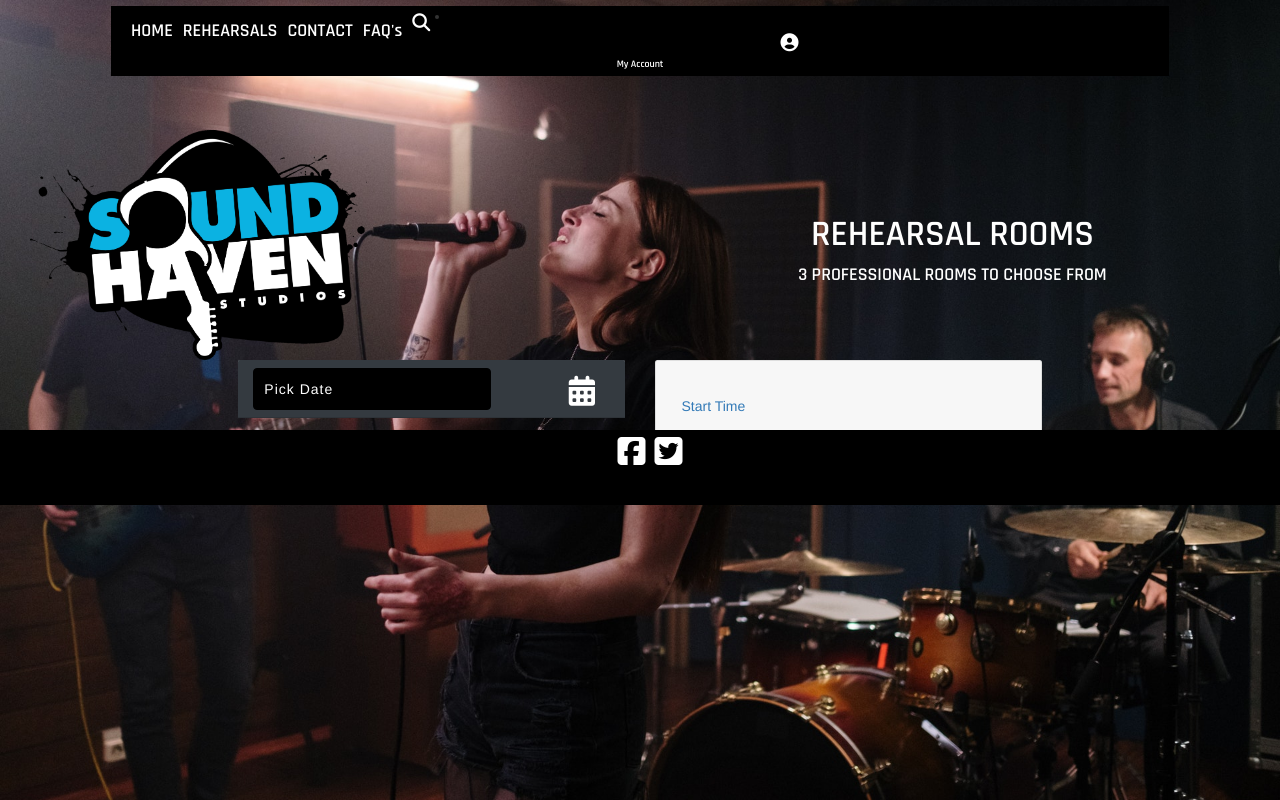
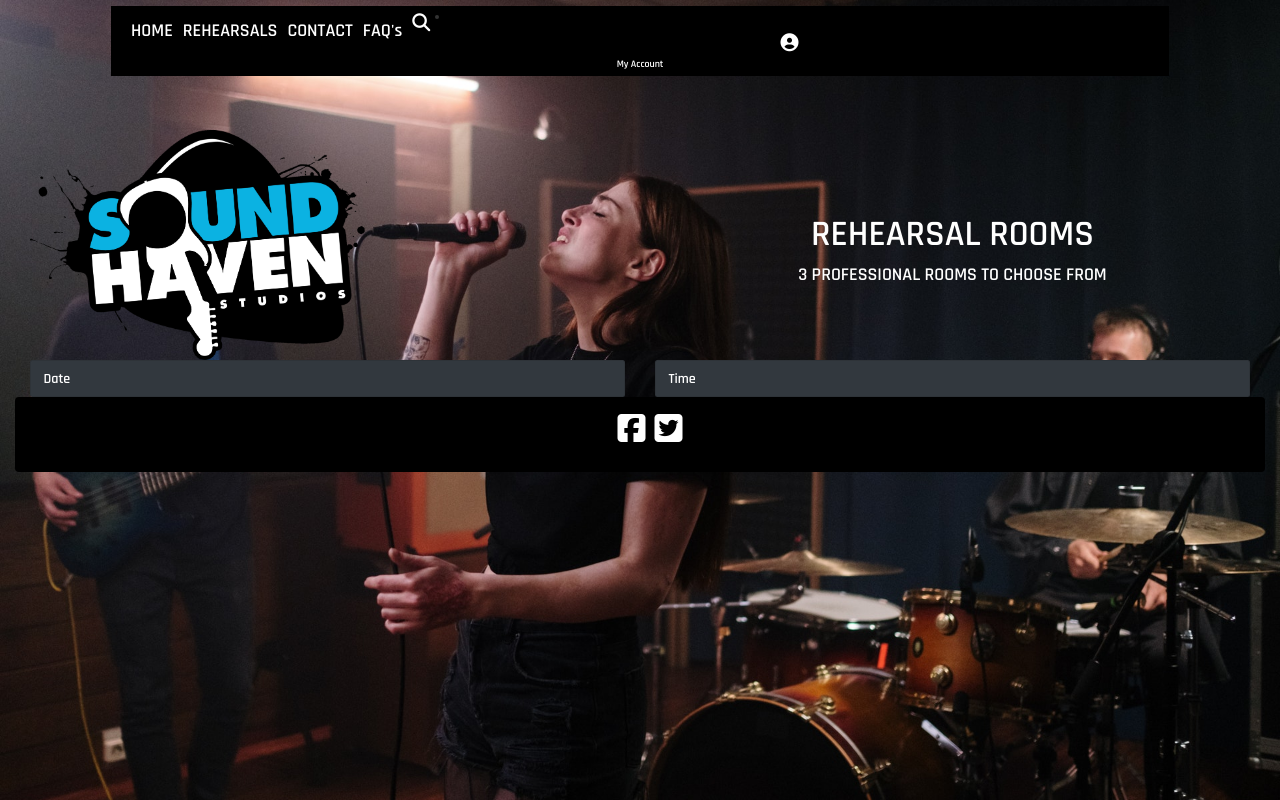
Before and after one commit to DPHamdev/MP-4, a Django app: page /booking/ in a window 1280 px wide. Run offline with Django 3.2, Linux system fonts and the light colour scheme; some libraries are stand-ins or nearby versions.

Commit message:
Added formatting to booking page, including accordion classes allowing users to select a data for their booking, as well as their start times and durations. Footer adjusted to continually stay at the bottom of the page.

```diff
--- a/booking/templates/booking.html
+++ b/booking/templates/booking.html
@@ -10,5 +10,3 @@
 
 
 {% endblock %}
-
-<script src="{% static 'assets/js/searchFunction.js' %}"></script>
--- a/booking/templates/includes/search.html
+++ b/booking/templates/includes/search.html
@@ -7,90 +7,136 @@
 <script src="https://cdnjs.cloudflare.com/ajax/libs/twitter-bootstrap/4.4.1/js/bootstrap.js"></script>
 
 
-
 <div class="container-fluid px-0 px-sm-4 mx-auto">
     <div class="row justify-content-center mx-0">
-        <div class="col-4">
-            <div class="card border-0">
-                <form autocomplete="off">
-                    <div class="card-header bg-dark">
-                        <div class="mx-0 mb-0 row justify-content-sm-center px-1">
-                            <input type="text" id="dp1" class="col-8 datepicker" placeholder="Pick Date" name="date" readonly>
-                                <span class="col-4 text-right fa fa-calendar"></span>
+        <div class="accordion col-sm-6" id="dateAccordion">
+            <div class="card justify-content-center bg-dark">
+                <div class="card-header" id="dateHeading" type="button" data-toggle="collapse" data-target="#dateCollapse" aria-expanded="false" aria-controls="dateCollapse">
+                    <div class="raj-wt text-left">
+                        Date
+                    </div>
+                </div>
+                <div id="dateCollapse" class="collapse" aria-labelledby="dateHeading" data-parent="#dateAccordion">
+                    <div class="card-body" >
+                        <div class="row mx-2">
+                            <input type="text" id="dp1" class="col-8 mx-0 my-1 py-1 card-header bg-blk raj-wt fs-4 text-center datepicker" placeholder="Pick Date" name="date" readonly>
+                            <div class="my-auto col text-center"><i class="raj-wt fs-3 text-right far fa-calendar-alt"></i></div>
+                        </div>
                     </div>
                 </div>
             </div>
         </div>
 
-                    <div class="accordion col-4" id="accordionExample">
-                        <div class="card">
-                          <div class="card-header" id="headingOne">
-                            <h2 class="mb-0">
-                              <button class="btn btn-link btn-block text-left" type="button" data-toggle="collapse" data-target="#collapseOne" aria-expanded="false" aria-controls="collapseOne">
-                                Start Time
-                              </button>
-                            </h2>
+        <div class="accordion col-sm-6" id="timeAccordion">
+            <div class="card justify-content-center bg-dark">
+                <div class="card-header" id="timeHeading" type="button" data-toggle="collapse" data-target="#timeCollapse" aria-expanded="false" aria-controls="timeCollapse">
+                    <div class="raj-wt text-left">
+                        Time
                     </div>
                 </div>
-
-
-
-                    <div id="collapseOne" class="collapse" aria-labelledby="headingOne" data-parent="#accordionExample">
-                            <div class="bg-light card-body">
-                                <div class="col-12 card-body ">
+                <div id="timeCollapse" class="collapse" aria-labelledby="timeHeading" data-parent="#timeAccordion">
+                    <div class="card-body container-fluid">
+                        <div class="row w-100 mx-0">
+                            <div class="col">
+                                <div class="row">
+                                    <div class="col mx-3 my-1 py-1 card-header bg-blk raj-wt fs-4 text-center">Start Time</div>
+                                </div>
                                     <div class="row text-center mx-0">
-                                        <div class="col-md-2 col-4 ">
-                                            <div class="cell py-1">12:00PM</div>
+                                        <div class="col mx-1 px-1">
+                                            <div class="cell raj-wt text-center fs-6 px-1 py-1">12 PM</div>
                                         </div>
-                                        <div class="col-md-2 col-4 ">
-                                            <div class="cell py-1">1:00PM</div>
+                                        <div class="col mx-1 px-1">
+                                            <div class="cell raj-wt text-center fs-6 px-1 py-1">1 PM</div>
                                         </div>
-                                        <div class="col-md-2 col-4 ">
-                                            <div class="cell py-1">2:00PM</div>
+                                        <div class="col mx-1 px-1">
+                                            <div class="cell raj-wt text-center fs-6 px-1 py-1">2 PM</div>
+                                        </div>
+                                        <div class="col mx-1 px-1">
+                                            <div class="cell raj-wt text-center fs-6 px-1 py-1">3 PM</div>
                                         </div>
                                     </div>
                                     <div class="row text-center mx-0">
-                                        <div class="col-md-2 col-4 my-1 px-2">
-                                            <div class="cell py-1">3:00PM</div>
+                                        <div class="col mx-1 px-1">
+                                            <div class="cell raj-wt text-center fs-6 px-1 py-1">4 PM</div>
                                         </div>
-                                        <div class="col-md-2 col-4 my-1 px-2">
-                                            <div class="cell py-1">4:00PM</div>
+                                        <div class="col mx-1 px-1">
+                                            <div class="cell raj-wt text-center fs-6 px-1 py-1">5 PM</div>
                                         </div>
-                                        <div class="col-md-2 col-4 my-1 px-2">
-                                            <div class="cell py-1">5:00PM</div>
+                                        <div class="col mx-1 px-1">
+                                            <div class="cell raj-wt text-center fs-6 px-1 py-1">6 PM</div>
+                                        </div>
+                                        <div class="col mx-1 px-1">
+                                            <div class="cell raj-wt text-center fs-6 px-1 py-1">7 PM</div>
                                         </div>
                                     </div>
                                     <div class="row text-center mx-0">
-                                        <div class="col-md-2 col-4 my-1 px-2">
-                                            <div class="cell py-1">6:00PM</div>
+                                        <div class="col mx-1 px-1">
+                                            <div class="cell raj-wt text-center fs-6 px-1 py-1">8 PM</div>
                                         </div>
-                                        <div class="col-md-2 col-4 my-1 px-2">
-                                            <div class="cell py-1">7:00PM</div>
+                                        <div class="col mx-1 px-1">
+                                            <div class="cell raj-wt text-center fs-6 px-1 py-1">9 PM</div>
                                         </div>
-                                        <div class="col-md-2 col-4 my-1 px-2">
-                                            <div class="cell py-1">8:00PM</div>
+                                        <div class="col mx-1 px-1">
+                                            <div class="cell raj-wt text-center fs-6 px-1 py-1">10 PM</div>
+                                        </div>
+                                        <div class="col mx-1 px-1">
+                                            <div class="cell raj-wt text-center fs-6 px-1 py-1">11 PM</div>
+                                        </div>
+                                    </div>
+                            </div>
+                            <div class="col">
+                                <div class="row">
+                                    <div class="col mx-3 my-1 py-1 card-header bg-blk raj-wt fs-4 text-center">Duration</div>
+                                </div>
+                                    <div class="row text-center mx-0">
+                                        <div class="col mx-1 px-1">
+                                            <div class="cell raj-wt text-center fs-6 px-1 py-1">1 HR</div>
+                                        </div>
+                                        <div class="col mx-1 px-1">
+                                            <div class="cell raj-wt text-center fs-6 px-1 py-1">2 HRS</div>
+                                        </div>
+                                        <div class="col mx-1 px-1">
+                                            <div class="cell raj-wt text-center fs-6 px-1 py-1">3 HRS</div>
+                                        </div>
+                                        <div class="col mx-1 px-1">
+                                            <div class="cell raj-wt text-center fs-6 px-1 py-1">4 HRS</div>
                                         </div>
                                     </div>
                                     <div class="row text-center mx-0">
-                                        <div class="col-md-2 col-4 my-1 px-2">
-                                            <div class="cell py-1">9:00PM</div>
+                                        <div class="col mx-1 px-1">
+                                            <div class="cell raj-wt text-center fs-6 px-1 py-1">5 HRS</div>
                                         </div>
-                                        <div class="col-md-2 col-4 my-1 px-2">
-                                            <div class="cell py-1">10:00PM</div>
+                                        <div class="col mx-1 px-1">
+                                            <div class="cell raj-wt text-center fs-6 px-1 py-1">6 HRS</div>
                                         </div>
-                                        <div class="col-md-2 col-4 my-1 px-2">
-                                            <div class="cell py-1">11:00PM</div>
+                                        <div class="col mx-1 px-1">
+                                            <div class="cell raj-wt text-center fs-6 px-1 py-1">7 HRS</div>
+                                        </div>
+                                        <div class="col mx-1 px-1">
+                                            <div class="cell raj-wt text-center fs-6 px-1 py-1">8 HRS</div>
+                                        </div>
+                                    </div>
+                                    <div class="row text-center mx-0">
+                                        <div class="col mx-1 px-1">
+                                            <div class="cell raj-wt text-center fs-6 px-1 py-1">9 HRS</div>
+                                        </div>
+                                        <div class="col mx-1 px-1">
+                                            <div class="cell raj-wt text-center fs-6 px-1 py-1">10 HRS</div>
+                                        </div>
+                                        <div class="col mx-1 px-1">
+                                            <div class="cell raj-wt text-center fs-6 px-1 py-1">11 HRS</div>
+                                        </div>
+                                        <div class="col mx-1 px-1">
+                                            <div class="cell raj-wt text-center fs-6 px-1 py-1">12 HRS</div>
                                         </div>
                                     </div>
                             </div>
                         </div>
                     </div>
                 </div>
-                </form>
-            </div>
-        </div>
             </div>
         </div>
 
 
+
 <script type="text/javascript" src="{% static 'assets/js/searchFunction.js' %}"></script>
--- a/static/css/base.css
+++ b/static/css/base.css
@@ -11,10 +11,15 @@
     color: black;
 }
 
+.bg-blk {
+    background-color: #000 !important;
+}
+
 /* Body CSS */
 
 body {
     padding-top: 130px;
+    padding-bottom: 70px;
     background: url("/media/images/bandBackground.jpg");
     background-repeat: no-repeat;
     background-size: cover;
--- a/templates/base.html
+++ b/templates/base.html
@@ -143,10 +143,10 @@
 
     {% endblock %}
 
-    <footer>
-        <div class="container">
-            <div class="row ">
-                <div class="col text-center align-items-end">
+    <footer class="navbar fixed-bottom">
+        <div class="row w-100">
+            <div class="col text-center">
+                <div class="">
                     <ul>
                         <li class="nav-item socials">
                             <a href="{% url 'home' %}" class="footer-link p-1"> <i class="fab fa-facebook-square"></i> </a>
```
Lines whose indentation alone changed are shown as unchanged.
